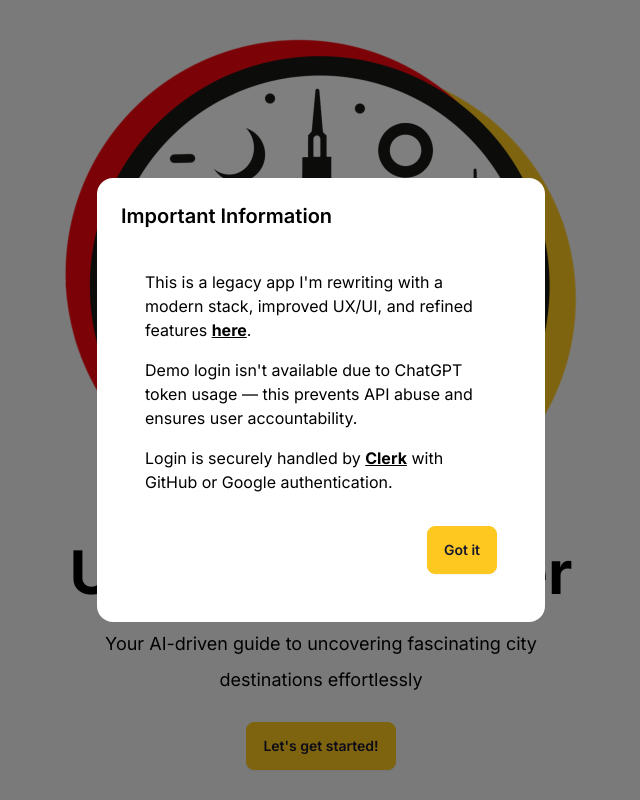
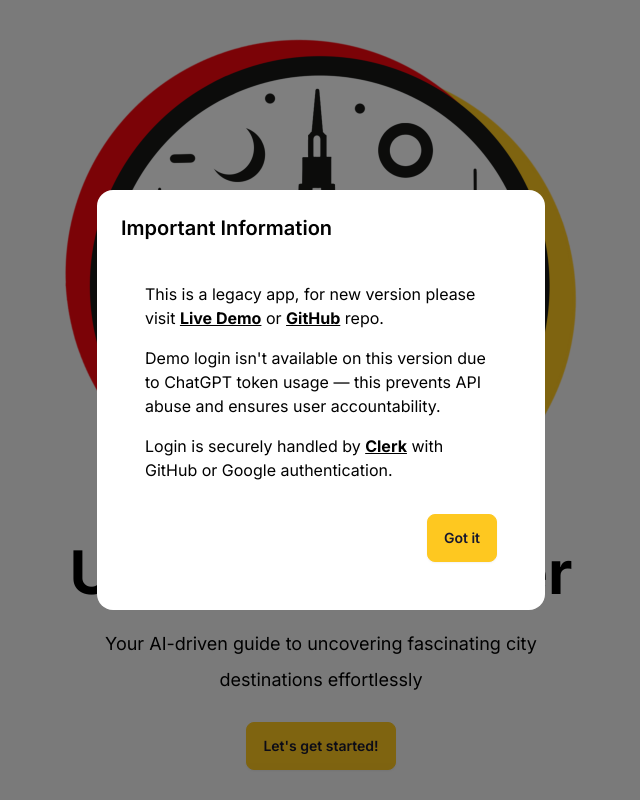
Before and after one commit to rm-reins/next-gpt-cityGuide, a Next.js app: page / in a window 1280 px wide. Shown: the whole page, without its empty margins (319-959 px from the left). Built offline with nearby package versions, Linux system fonts and the light colour scheme.

Commit message:
docs: update Popup component with links to new app version and GitHub repo

```diff
--- a/components/Popup.jsx
+++ b/components/Popup.jsx
@@ -11,19 +11,25 @@ export default function Popup({ isOpen, onClose }) {
         </div>
         <div className="card-body">
           <p className="text-muted-foreground">
-            This is a legacy app I&apos;m rewriting with a modern stack,
-            improved UX/UI, and refined features{" "}
+            This is a legacy app, for new version please visit{" "}
+            <a
+              href="https://nextjs-urbaniq-explorer.vercel.app/chat"
+              className="underline font-bold"
+            >
+              Live Demo
+            </a>{" "}
+            or{" "}
             <a
               href="https://github.com/Freemasoid/nextjs-urbaniq-explorer"
               className="underline font-bold"
             >
-              here
-            </a>
-            .
+              GitHub
+            </a>{" "}
+            repo.
           </p>
           <p className="mt-2 text-muted-foreground">
-            Demo login isn&apos;t available due to ChatGPT token usage — this
-            prevents API abuse and ensures user accountability.
+            Demo login isn&apos;t available on this version due to ChatGPT token
+            usage — this prevents API abuse and ensures user accountability.
           </p>
           <p className="mt-2 text-muted-foreground">
             Login is securely handled by{" "}
```
